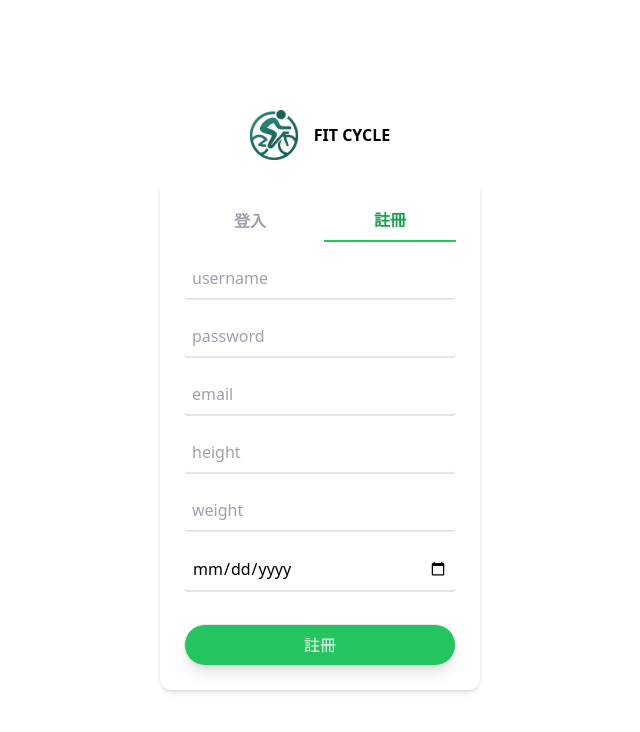
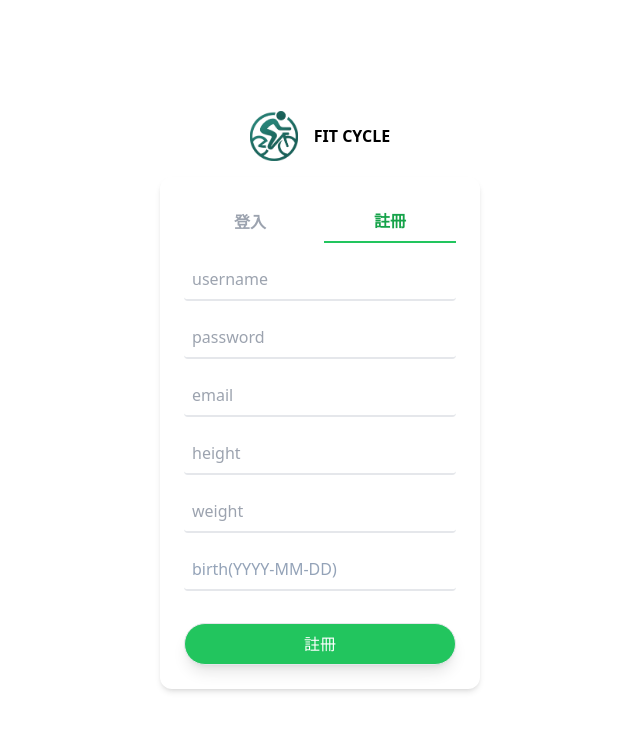
Before and after one commit to cy4309/fit-cycle, a React (Vite) app in the folder frontend/: page /auth in a window 1280 px wide. Both pictures are taken after a click on the button "註冊". Shown: the top 732 px of the page, without its empty margins (320-960 px from the left). Built offline with nearby package versions, Linux system fonts and the light colour scheme.

Commit message:
fix: birth button ui

```diff
--- a/frontend/src/pages/AuthAsyncThunk.tsx
+++ b/frontend/src/pages/AuthAsyncThunk.tsx
@@ -170,12 +170,35 @@ export default function Auth() {
               type="text"
               className="border-b-2 p-2 rounded focus:ring focus:ring-green-200 dark:bg-decoratedGray"
             />
-            <input
+            {/* <input
               value={birth}
               onChange={(e) => setBirth(e.target.value)}
               placeholder="birth"
               type="date"
               className="border-b-2 p-2 rounded focus:ring focus:ring-green-200 dark:bg-decoratedGray"
+            /> */}
+            <input
+              type="text"
+              placeholder="birth(YYYY-MM-DD)"
+              value={birth}
+              onChange={(e) => setBirth(e.target.value)}
+              // onFocus={(e) => (e.target.type = "date")}
+              onBlur={(e) => {
+                if (!e.target.value) e.target.type = "text";
+              }}
+              className="
+                w-full
+                border-b-2
+                p-2
+                rounded
+                focus:ring focus:ring-green-200
+                bg-secondary
+                text-primary
+                placeholder-slate-400
+                dark:bg-decoratedGray
+                dark:text-slate-100
+                dark:placeholder-slate-400
+              "
             />
           </>
         )}
```
